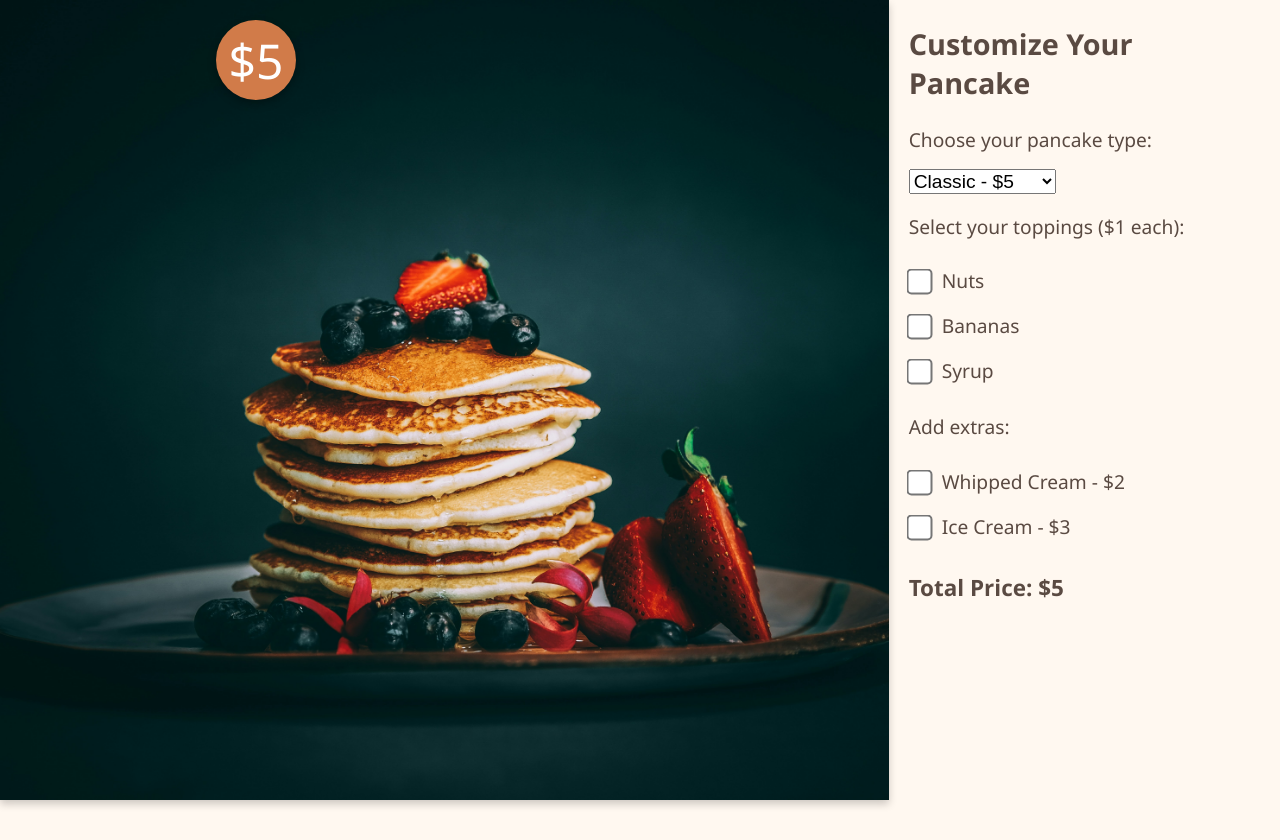
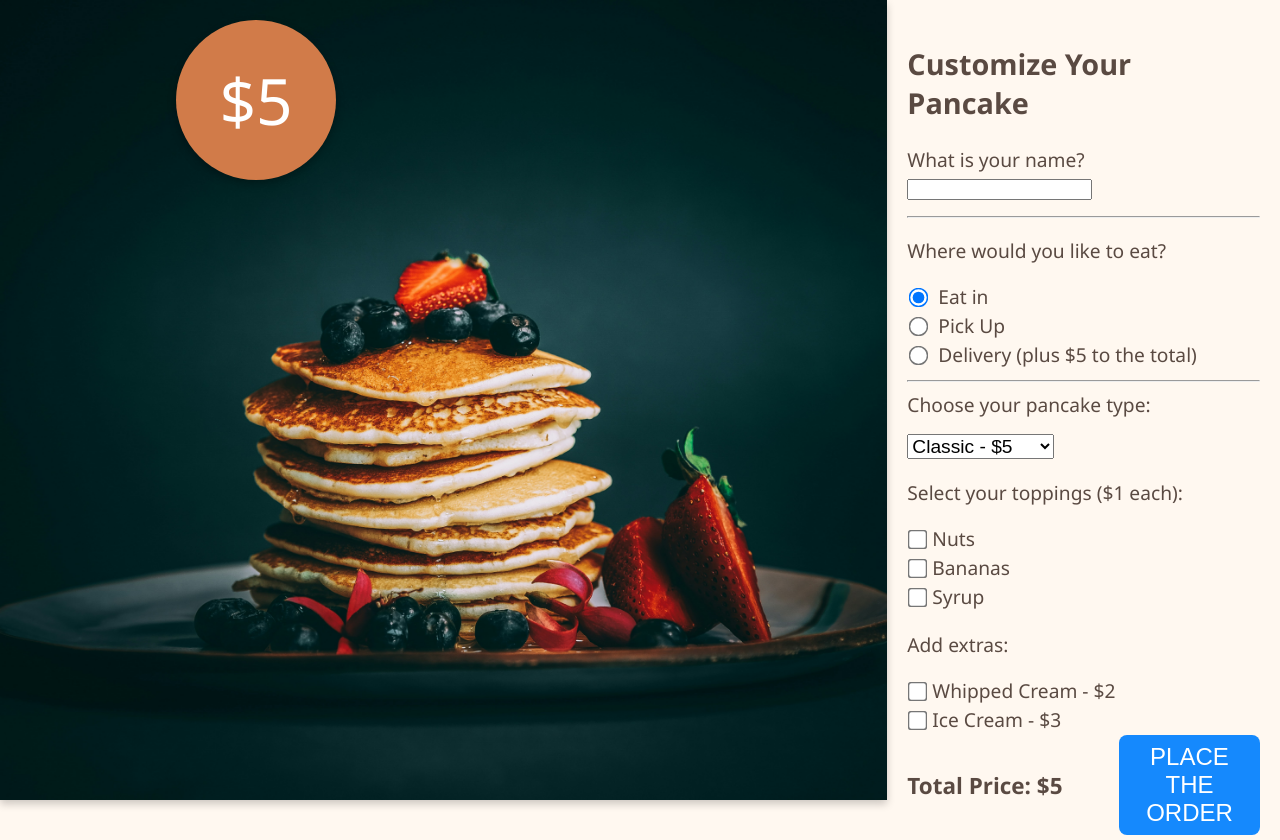
Before and after one commit to Ermegilius/pancake_maker, a plain HTML site: page index.html in a window 1280 px wide. Drawn offline with Linux system fonts and the light colour scheme.

Commit message:
start of the day 14.09.2024

```diff
--- a/index.html
+++ b/index.html
@@ -17,29 +17,75 @@
         <div class="price-banner"><span id="totalPrice">$5</span></div>
       </div>
       <div class="form-container">
-        <h2>Customize Your Pancake</h2>
-        <div class="customization-section">
-          <label for="type">Choose your pancake type:</label>
+        <h2 id="formHeader">Customize Your Pancake</h2>
+
+        <div id="order" class="hidden">
+          <p>Customer Name: <br>
+            <span id="orderClientName">client's name</span>
+          </p>
+          <p>Selected Pancake Type, Toppings, and Extras:
+            <ul id="orderPancaceOptions">
+            </ul>
+          </p>
+          <p>Chosen Delivery Method: <br>
+            <span id="orderDelivery">dilivery metod</span>
+          </p>
+          <p>Total Price (including any delivery charges): <br>
+            <span id="orderTotalPrice">total price</span>
+          </p>
+        </div>
+
+        <form class ="customization-section">
+          <label for="clientName">What is your name?</label>
+          <input type="text" name="clientName" id="clientName">
+        </form>
+        <hr>
+
+        <div class ="customization-section">
+
+          <p>Where would you like to eat?</p>
+            <div>
+              <input type="radio" id="eatIn" name="orderInfo" value="0" checked />
+              <label for="eatIn">Eat in</label>
+            </div>
+
+            <div>
+              <input type="radio" id="pickUp" name="orderInfo" value="0" />
+              <label for="pickUp">Pick Up</label>
+            </div>
+
+            <div>
+              <input type="radio" id="delivery" name="orderInfo" value="5" />
+              <label for="delivery">Delivery (plus $5 to the total)</label>
+            </div>
+            <hr>
+
+          <label for="type">
+            Choose your pancake type:
+          </label>
           <select id="type">
             <option value="5">Classic - $5</option>
             <option value="6">Chocolate - $6</option>
             <option value="7">Blueberry - $7</option>
           </select>
-        </div>
-        <div class="customization-section">
-          <p>Select your toppings ($1 each):</p>
+
+          <p>
+            Select your toppings ($1 each):
+          </p>
           <input type="checkbox" id="nuts" value="1" />Nuts<br />
           <input type="checkbox" id="bananas" value="1" />Bananas<br />
           <input type="checkbox" id="syrup" value="1" />Syrup<br />
-        </div>
-        <div class="customization-section">
-          <p>Add extras:</p>
-          <input type="checkbox" id="whippedCream" value="2" />Whipped Cream -
-          $2<br />
+
+          <p>
+            Add extras:
+          </p>
+          <input type="checkbox" id="whippedCream" value="2" />Whipped Cream - $2<br />
           <input type="checkbox" id="iceCream" value="3" />Ice Cream - $3<br />
-        </div>
-        <div class="price-display">
-          <h3>Total Price: <span id="totalPrice">$5</span></h3>
+
+          <div class="price-display">
+            <h3>Total Price: <span id="totalPrice">$5</span></h3>
+            <button class="makeOrder" type="button" onclick="placeOrder()">Place the order</button>
+          </div>
         </div>
       </div>
     </div>
--- a/script.js
+++ b/script.js
@@ -1,6 +1,17 @@
 let totalPriceBanner = document.querySelectorAll("#totalPrice");
 //console.log(totalPriceBanner);
 //let totalPriceBottom = document.querySelector("#totalPriceBottom");
+
+const clientName = document.querySelector('#clientName');
+let formHeader = document.querySelector('#formHeader');
+let customizationSection = document.querySelectorAll('.customization-section');
+let container = document.querySelector('.form-container');
+let order = document.querySelector('#order');
+
+let orderClientName = document.querySelector('#orderClientName');
+let orderPancaceOptions = document.querySelector('#orderPancaceOptions');
+let orderDelivery = document.querySelector('#orderDelivery');
+let orderTotalPrice = document.querySelector('#orderTotalPrice');
 
 function totalCounter() {
     //console.log(chosenTypePrice, typeof (chosenTypePrice));
@@ -27,10 +38,25 @@ function totalCounter() {
 }
 
 function priceBannerAnimation() {
-
+    let banner = document.querySelector('.price-banner');
+    banner.style.animationName = 'priceBannerAnimation';
+    banner.style.backgroundImage = 'url(./public/images/Spinner@1x-1.0s-200px-200px.gif)';
+    setTimeout(() => {
+        banner.style.animationName = '';
+        banner.style.backgroundImage = '';
+    }, 1000);
 }
 
+function placeOrder() {
+    orderClientName.textContent = clientName.value;
 
+    formHeader.textContent = 'Your order is: ';
+    order.classList.remove('hidden'); // show order details
+
+    customizationSection.forEach((section) => {
+        section.classList.add('hidden');
+    }) //hide all sustomization fields
+}
 
 addEventListener('change', totalCounter);
 addEventListener('change', priceBannerAnimation);
--- a/style.css
+++ b/style.css
@@ -17,9 +17,14 @@ body {
   width: 100%;
 }
 
+
 .form-container {
   padding: 20px;
   font-size: 1.2rem;
+}
+
+.form-container span {
+  font-weight: bold;
 }
 
 .image-container img {
@@ -27,6 +32,10 @@ body {
   height: 100%;
   object-fit: cover;
   box-shadow: 0 4px 8px rgba(0, 0, 0, 0.2);
+}
+
+.customization-section {
+  margin: 1rem 0;
 }
 
 select {
@@ -41,25 +50,71 @@ input[type=checkbox] {
   margin-top: 1rem;
 }
 
+input[type=radio] {
+  transform: scale(2.5);
+  margin-right: 1rem;
+  margin-bottom: 1rem;
+  margin-top: 1rem;
+}
+
 .price-banner {
   position: absolute;
   top: 20px;
   left: 20%;
   transform: translateX(-50%);
   background-color: #d17b49;
+  background-position: center;
+  background-size: cover;
   color: white;
   border-radius: 50%;
-  width: 5rem;
-  height: 5rem;
+  width: 10rem;
+  height: 10rem;
   display: flex;
   justify-content: center;
   align-items: center;
-  font-size: 3rem;
+  font-size: 4rem;
   box-shadow: 0 4px 8px rgba(0, 0, 0, 0.3);
-  animation-name: priceBannerAnimation;
   animation-duration: 1s;
 }
 
+.orderInfo-section {
+  margin: 1rem 0;
+}
+
+.price-display {
+ display: flex;
+ flex-direction: column;
+ justify-content: space-between;
+ align-items: center;
+}
+
+.price-display button{
+  padding: .5rem;
+  background-color: rgb(21, 137, 253);
+  border-radius: .5rem;
+  color: #FFFFFF;
+  border: none;
+
+  text-transform: uppercase;
+  width: 40%;
+  font-size: 1.5rem;
+}
+
+#order {
+  font-size: 1.5rem;
+}
+
+.hidden {
+  display: none;
+}
+
+/* Animation section*/
+@keyframes priceBannerAnimation {
+  from {background-color: #d17b49;}
+  to {background-color: #ffffff;}
+}
+
+/* Responsive design section */
 /* Extra small devices are default (phones, 600px and down) */
 
 /*Small devices*/
@@ -72,18 +127,36 @@ input[type=checkbox] {
   .container {
     flex-direction: row;
     justify-content: center;
-    align-items: center;
+    align-items: stretch;
     height: 100vh
-
   }
 
   .image-container, .form-container  {
     height: 100%;
   }
+}
+  .image-container {
+    height: 100vh;
+  }
 
   input[type=checkbox] {
-    transform: scale(2);
+    transform: scale(1.5);
+    margin-right: .5rem;
+    margin-bottom: .5rem;
+    margin-top: .5rem;
   }
+
+  input[type=radio] {
+    transform: scale(1.5);
+    margin-right: .5rem;
+    margin-bottom: .5rem;
+    margin-top: .5rem;
+  }
+  .price-display {
+    flex-direction: row;
+  }
+  .price-display button{
+    font-size: 1 rem;
 }
 
 /* Large devices*/
@@ -95,8 +168,3 @@ input[type=checkbox] {
 @media screen and (min-width:1200px) {
 
 }
-
-@keyframes priceBannerAnimation {
-  from {background-color: red;}
-  to {background-color: yellow;}
-}
```
Also changed, not shown: public/images/Spinner@1x-1.0s-200px-200px.gif (added), 2 other files.
